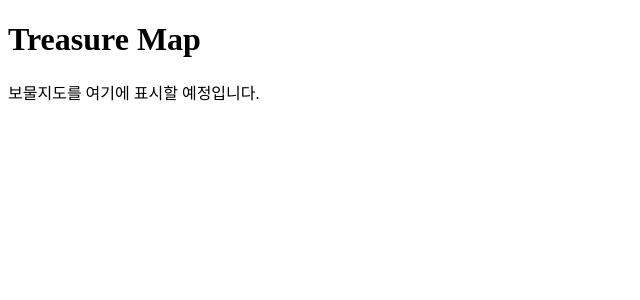
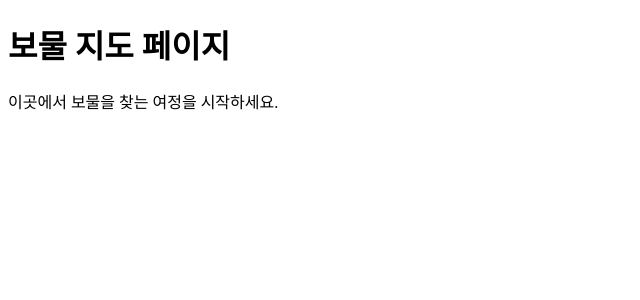
Before and after one commit to byKhanc/sumbo-web, a Next.js app: page /treasuremap in a window 1280 px wide. Shown: the top 300 px of the page, without its empty margins (0-640 px from the left). Built offline with nearby package versions, Linux system fonts and the light colour scheme.

Commit message:
Feat: Add basic content to treasure map page

```diff
--- a/app/treasuremap/page.tsx
+++ b/app/treasuremap/page.tsx
@@ -1,8 +1,8 @@
 export default function TreasureMapPage() {
   return (
     <main>
-      <h1>Treasure Map</h1>
-      <p>보물지도를 여기에 표시할 예정입니다.</p>
+      <h1>보물 지도 페이지</h1>
+      <p>이곳에서 보물을 찾는 여정을 시작하세요.</p>
     </main>
   );
 }
```
